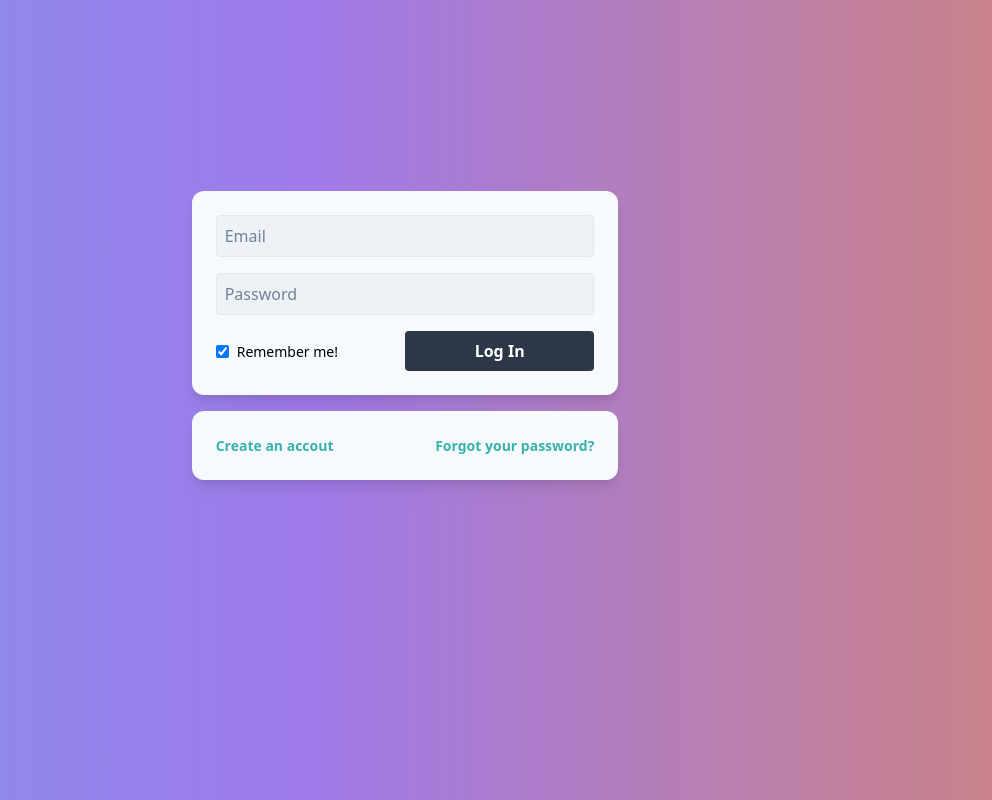
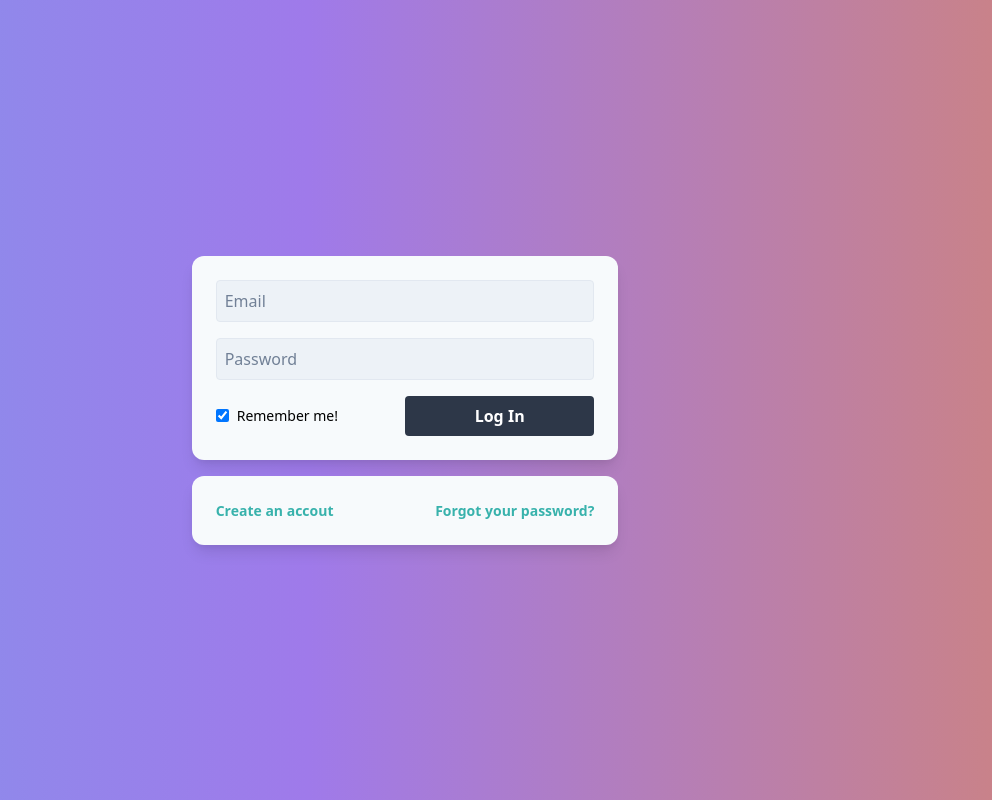
Before and after one commit to BelkinMax/public-fullstack-jwt-auth, a Nuxt app in the folder client/: page /login in a window 1280 px wide. Shown: the whole page, without its empty margins (235-1227 px from the left). Built offline with nearby package versions, Linux system fonts and the light colour scheme.

Commit message:
style: :lipstick: Ceter login form

```diff
--- a/client/pages/login/index.vue
+++ b/client/pages/login/index.vue
@@ -1,5 +1,5 @@
 <template>
-  <div class="pb-25per w-full h-full flex justify-center items-end">
+  <div class="w-full h-full flex justify-center items-center">
     <LoginForm />
   </div>
 </template>
```
